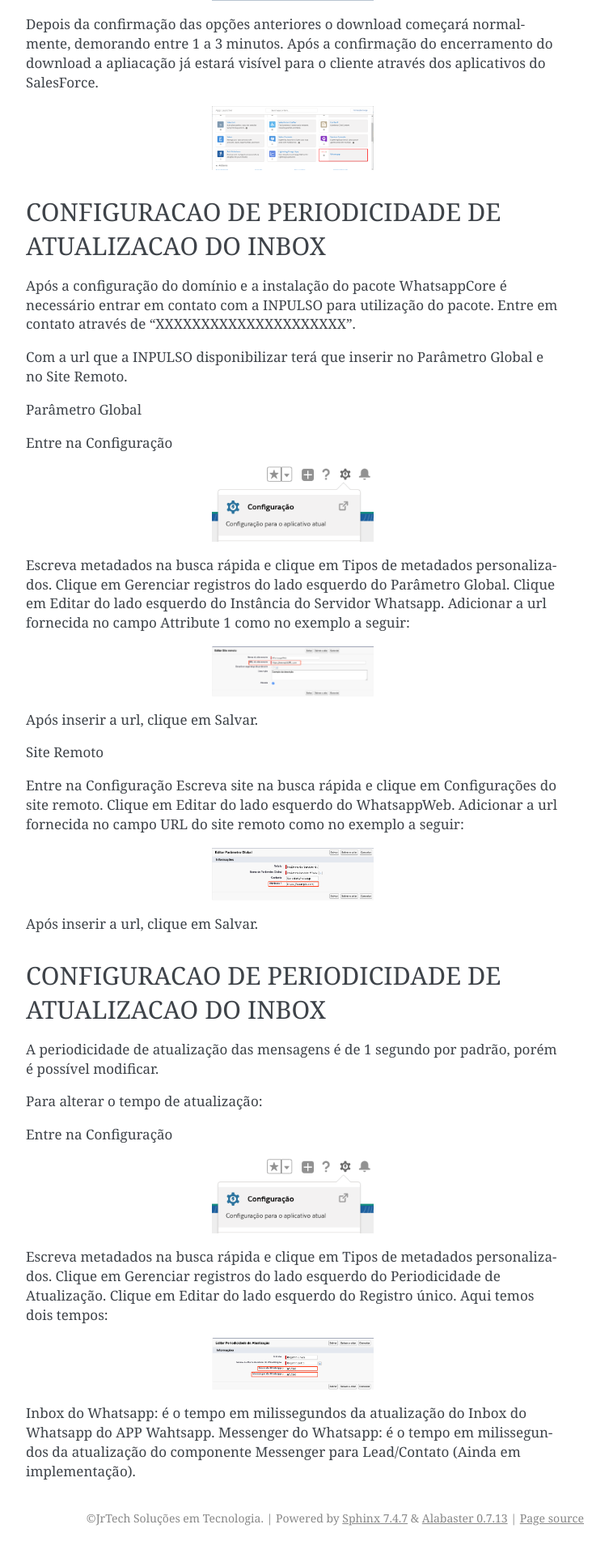
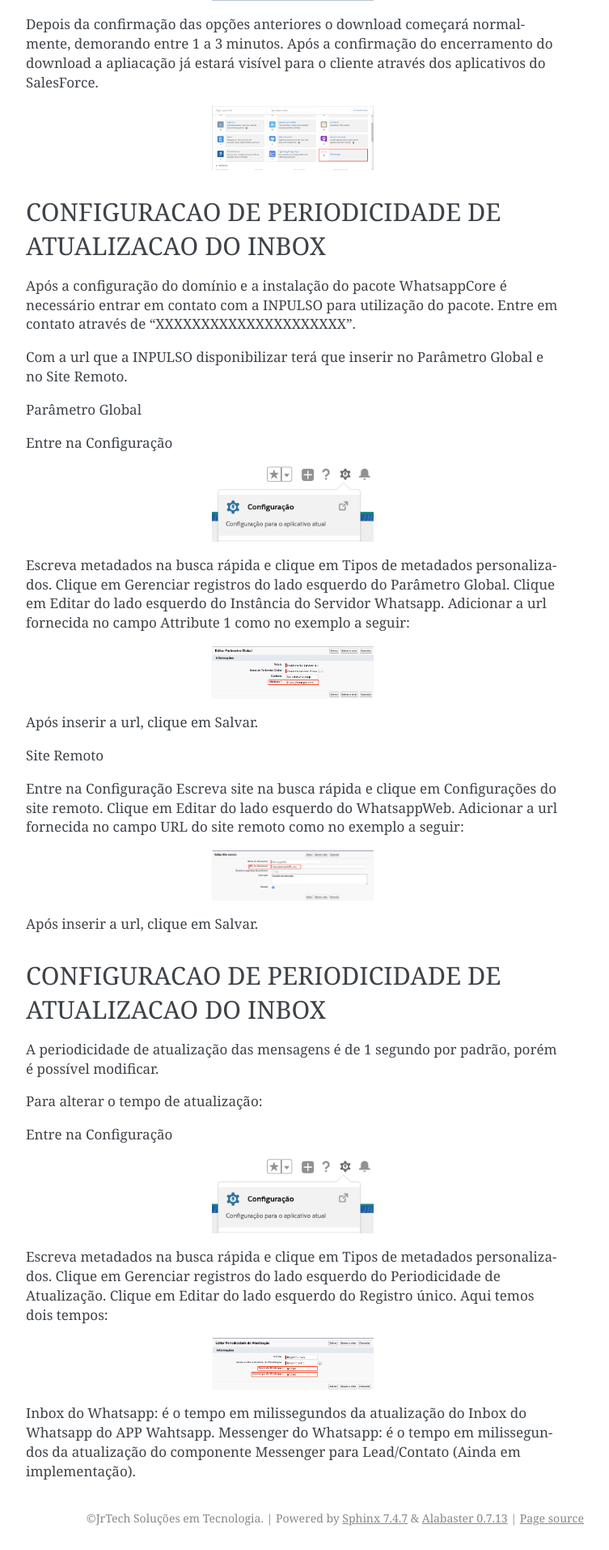
Before and after one commit to patricklucca/Whatsapp_Teste, a Sphinx documentation site: the page built from docs/Setup.rst, in a window 1280 px wide. Shown: the part 1487-3401 px from the top of the page at 81% size, without its empty margins (388-1141 px from the left). Built offline with Sphinx 7.4.7, drawn with Linux system fonts in a browser that asks for light colours; pages that are not in the unit, such as notebooks, are missing from menus.

Commit message:
Update Setup.rst

```diff
--- a/docs/Setup.rst
+++ b/docs/Setup.rst
@@ -74,7 +74,7 @@
 Clique em Editar do lado esquerdo do Instância do Servidor Whatsapp.
 Adicionar a url fornecida no campo Attribute 1 como no exemplo a seguir:
 
-.. image:: instalacao9.png
+.. image:: instalacao10.png
     :width: 200px
     :alt: Solidity logo
     :align: center
@@ -88,7 +88,7 @@
 Clique em Editar do lado esquerdo do WhatsappWeb.
 Adicionar a url fornecida no campo URL do site remoto como no exemplo a seguir:
 
-.. image:: instalacao10.png
+.. image:: instalacao9.png
     :width: 200px
     :alt: Solidity logo
     :align: center
```
